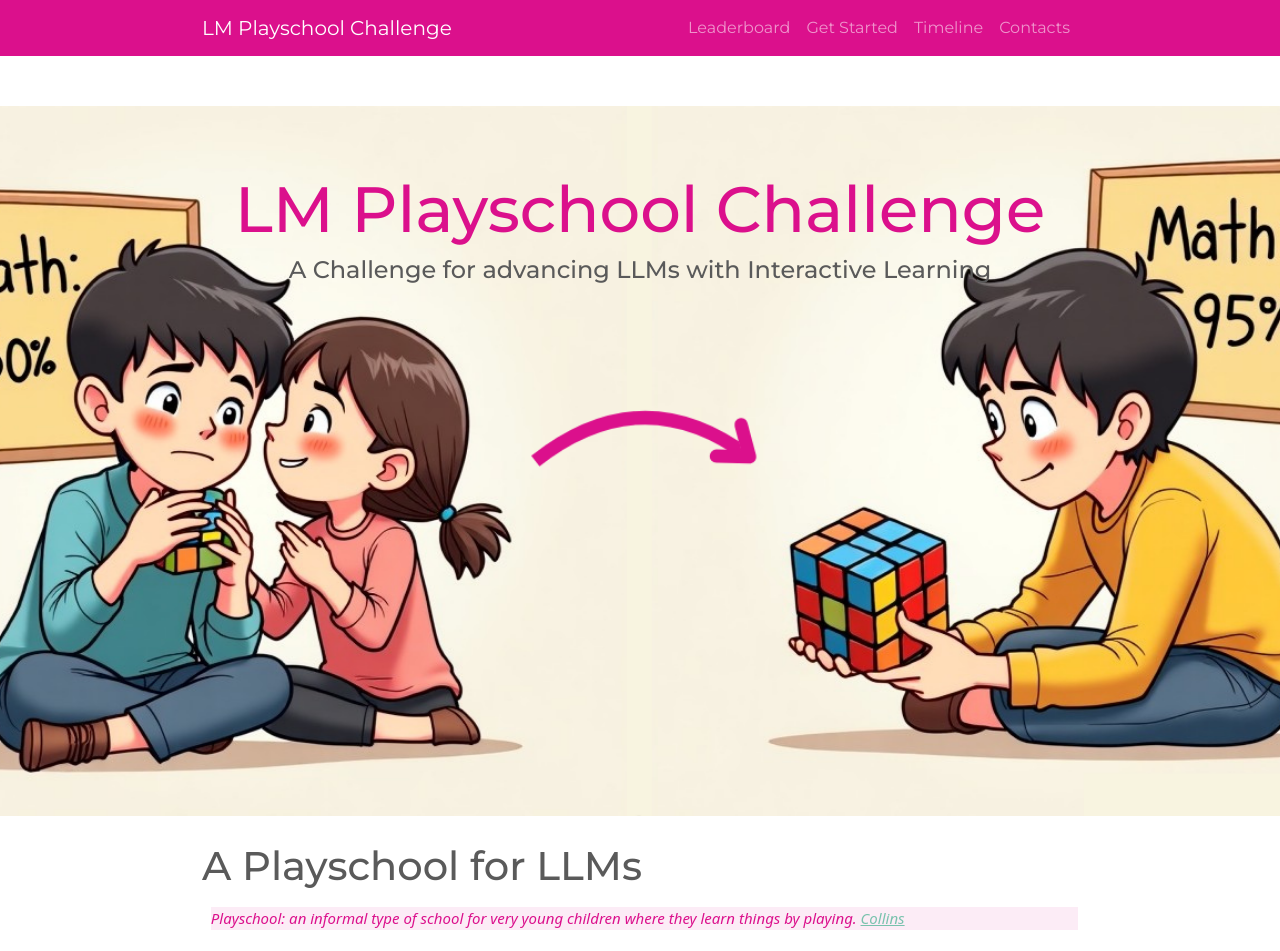
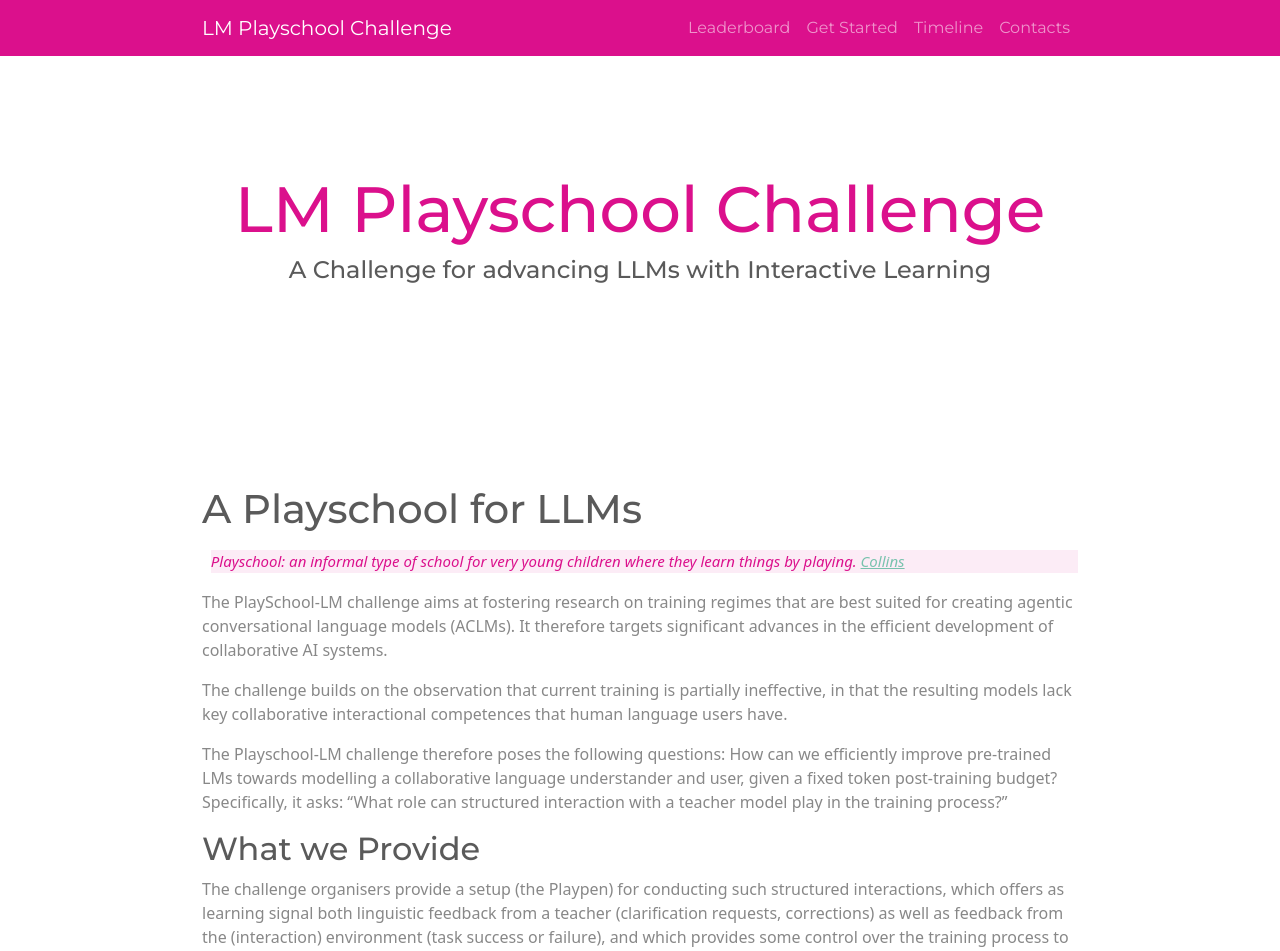
Before and after one commit to lm-playschool/lm-playschool.github.io, a Jekyll site: the page built from index.md, in a window 1280 px wide. Shown: the top 951 px of the page. Built offline with Jekyll 4.4.1, drawn with Linux system fonts in a browser that asks for light colours; our own code applies the rules of GitHub Pages for plain Markdown files.

Commit message:
removed image

```diff
--- a/_layouts/home.html
+++ b/_layouts/home.html
@@ -2,7 +2,7 @@
 layout: default
 ---
 <article>
-  <div class="header-image">
+  <div>
     <header class="header-home">
       <h1 class="site-title">{{ site.title | escape }}</h1>
       <h4>{{ site.subtitle | escape }}</h4>
```
